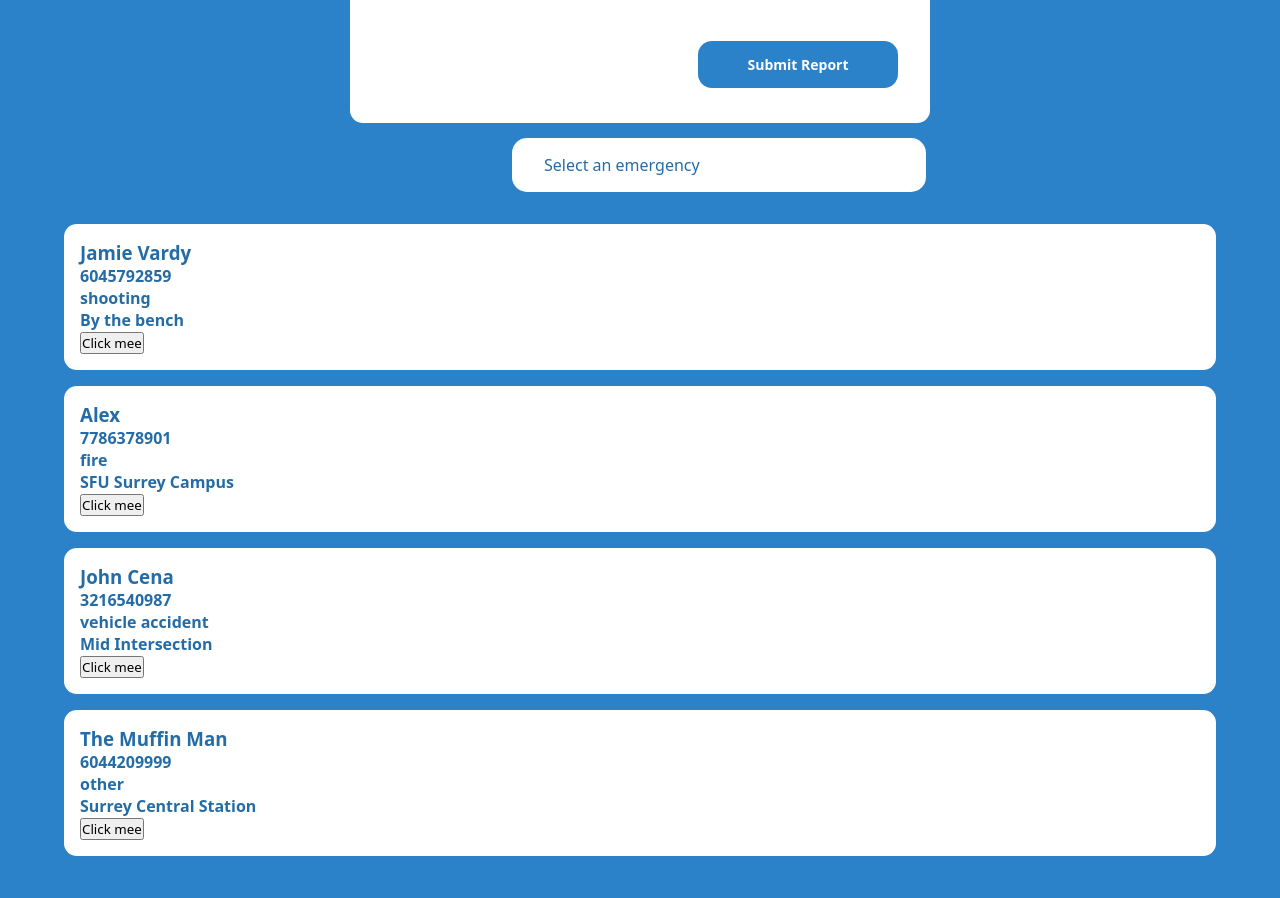
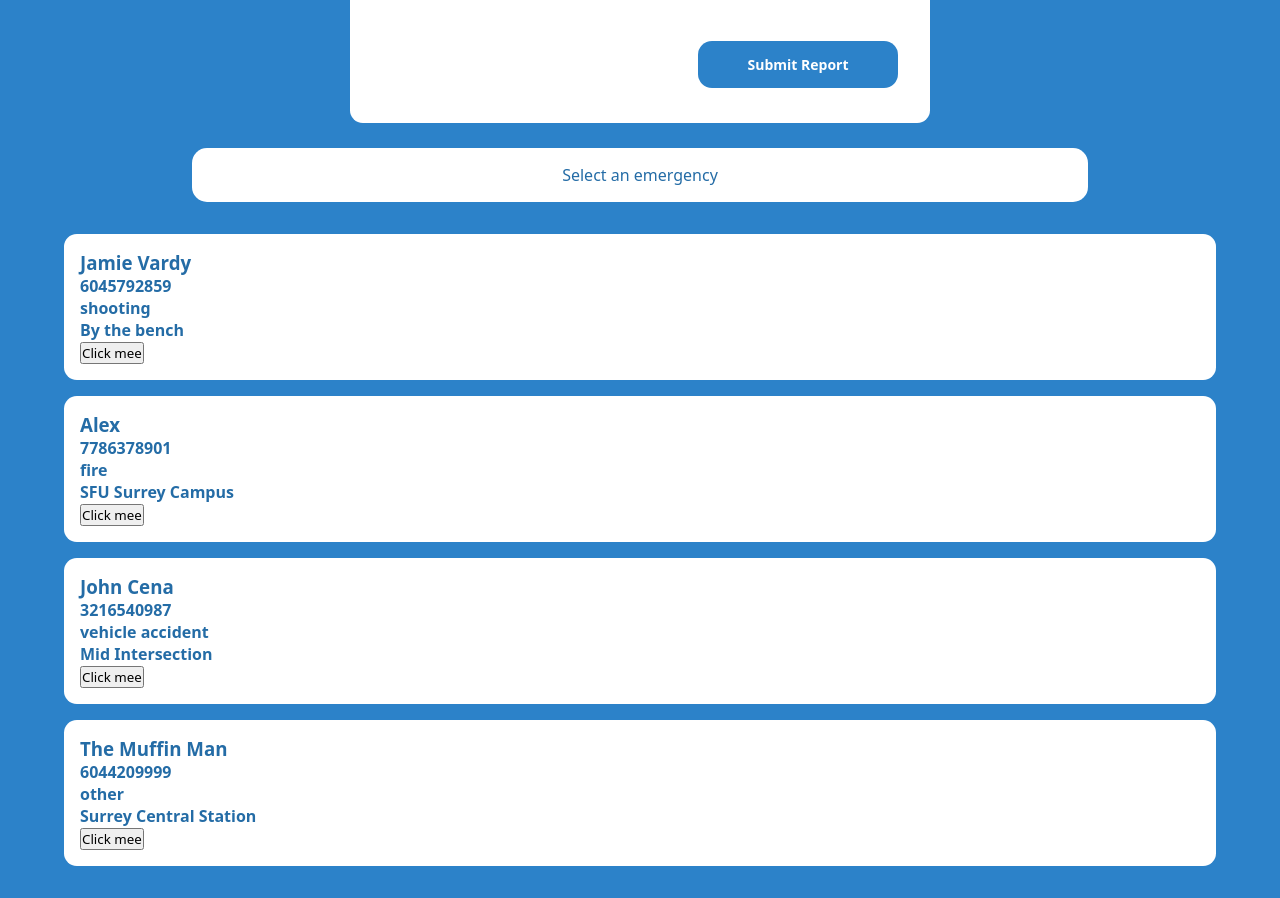
Before and after one commit to BambooShampoo/CMPT272Project, a React (Vite) app: page / in a window 1280 px wide. Shown: the part 1280-2178 px from the top of the page. Built offline with nearby package versions, Linux system fonts and the light colour scheme; no server answers.

Commit message:
fixed bug with emergencylist

```diff
--- a/src/App.css
+++ b/src/App.css
@@ -280,13 +280,14 @@ body {
 }
 
 .emergency-details {
-  display:inline-block;
-  text-align: left;
+  display: flex;
+  justify-content: center;
+  align-items: center;
   color: #246CA6;
   background-color: white;
   border-radius: 15px;
-  width: 350px;
-  margin-top: 15px;
+  margin-top: 25px;
+  margin-left: 15%;
+  margin-right: 15%;
   padding: 1em 2em;
-  margin-left: 40%;
 }
--- a/src/components/EmergencyDetails.jsx
+++ b/src/components/EmergencyDetails.jsx
@@ -1,3 +1,10 @@
+function displayComment(comment) {
+    if(comment == '') {
+        return 'None';
+    }
+    return comment;
+};
+
 function EmergencyDetails( {activeMarkerId} ) {
     if (!activeMarkerId) {
         return <p>Select an emergency</p>
@@ -10,8 +17,7 @@ function EmergencyDetails( {activeMarkerId} ) {
             <b>Location:</b> {activeMarkerId.location}<br/>
             <b>Reported by:</b> {activeMarkerId.name} ({activeMarkerId.phone[0] + activeMarkerId.phone[1] + activeMarkerId.phone[2]}-
             {activeMarkerId.phone[3] + activeMarkerId.phone[4] + activeMarkerId.phone[5]}-{activeMarkerId.phone[6] + activeMarkerId.phone[7] + activeMarkerId.phone[8] + activeMarkerId.phone[9]})<br/>
-            <b>Comments: </b> {activeMarkerId.comments}
-
+            <b>Comments: </b> {displayComment(activeMarkerId.comments)}
         </p>
         </>
     );
--- a/src/components/EmergencyList.jsx
+++ b/src/components/EmergencyList.jsx
@@ -49,7 +49,7 @@ function EmergencyList({ handlePasswordProtection, setActiveMarkerId, activeMark
         <section className="list">
         <ul className="emergencies">
             {items.map((emergency) => (
-                <li key={emergency.id} onClick={() => handleItemClick(emergency.id)} style={{ cursor: 'pointer', backgroundColor: emergency.id === activeMarkerId ? 'lightgrey' : 'white' }}>
+                <li key={emergency.id} onClick={() => handleItemClick(emergency)} style={{ cursor: 'pointer', backgroundColor: emergency === activeMarkerId ? 'lightgrey' : 'white' }}>
                     <h3>{emergency.name}</h3>
                     <p>{emergency.phone}</p>
                     <p>{emergency.emergencyType}</p>
```
